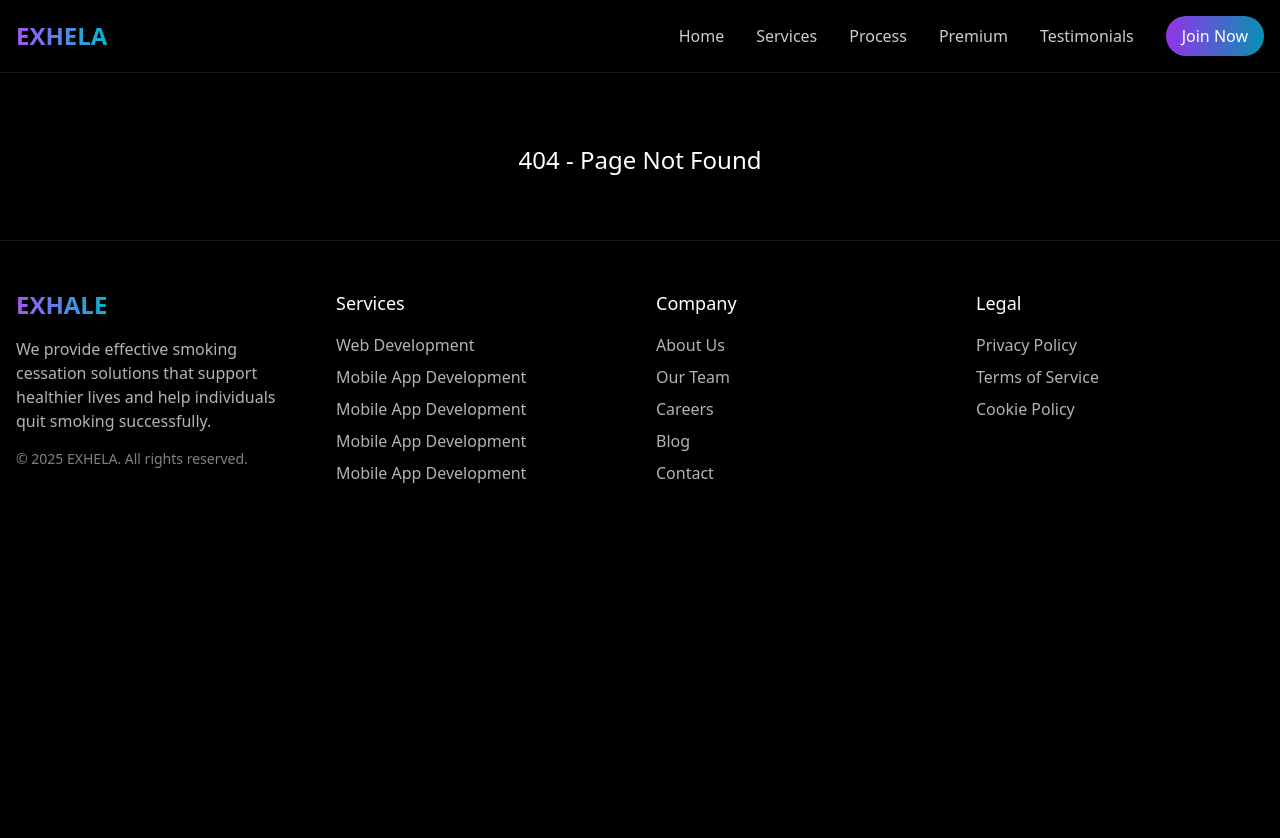
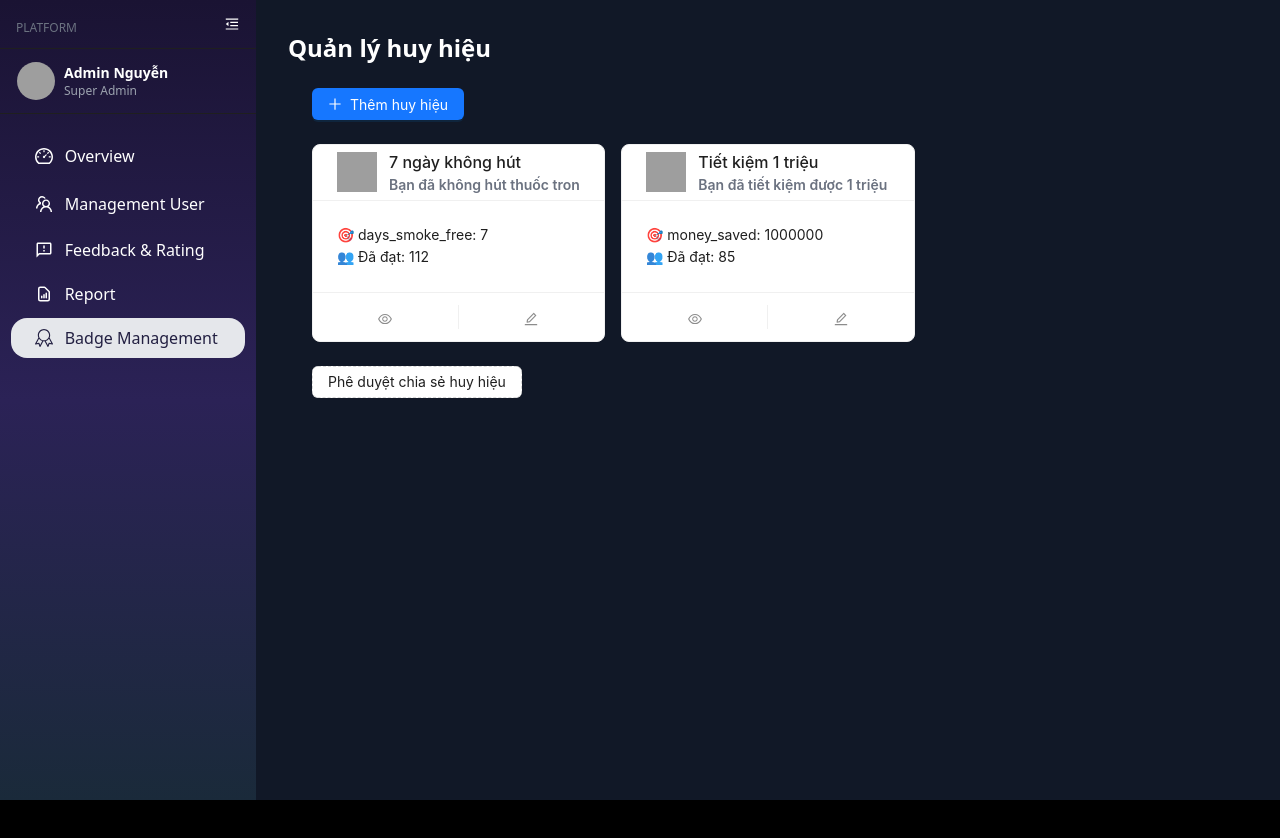
Before and after one commit to hwink09/Smoking_Cessation_FE, a React (Vite) app in the folder client/: page /admin/dashboard/badge-management in a window 1280 px wide. Shown: the top 838 px of the page. After the commit the page ends 800 px from the top, so only its background shows below. Built offline with nearby package versions, Linux system fonts and the light colour scheme; no server answers; grey boxes are pictures that could not be loaded.

Commit message:
badge management

```diff
--- a/client/src/App.jsx
+++ b/client/src/App.jsx
@@ -17,6 +17,7 @@ import Register from "./pages/Auth/register/RegisterPage";
 import ForgotPassword from "./pages/Auth/forgotPassword/ForgotPasswordPage";
 import DashboardAdmin from "./pages/admin/DashboardAdmin";
 import UserManagement from "./pages/admin/UserManagement";
+import BadgeManagement from "./pages/admin/BadgeManagement";
 
 // ===== Layout Wrapper =====
 const Layout = () => (
@@ -61,6 +62,10 @@ function App() {
             path="/admin/dashboard/user-management"
             element={<UserManagement />}
           />
+          <Route
+            path="/admin/dashboard/badge-management"
+            element={<BadgeManagement />}
+          />
         </Routes>
       </Router>
     </AuthProvider>
--- /dev/null
+++ b/client/src/components/Admin/badge/Badge.jsx
@@ -0,0 +1,107 @@
+import React, { useState } from "react";
+import { Button, Card, Tooltip } from "antd";
+import { PlusOutlined, EditOutlined, EyeOutlined } from "@ant-design/icons";
+import BadgeModal from "./BadgeModal";
+import BadgeUserListModal from "./BadgeUserListModal";
+import BadgeShareApprovalModal from "./BadgeShareApprovalModal";
+
+const mockBadges = [
+    {
+        id: "1",
+        name: "7 ngày không hút",
+        description: "Bạn đã không hút thuốc trong 7 ngày!",
+        iconUrl: "/icons/7days.png",
+        conditionType: "days_smoke_free",
+        conditionValue: 7,
+        achievedCount: 112,
+    },
+    {
+        id: "2",
+        name: "Tiết kiệm 1 triệu",
+        description: "Bạn đã tiết kiệm được 1 triệu VND!",
+        iconUrl: "/icons/1m.png",
+        conditionType: "money_saved",
+        conditionValue: 1000000,
+        achievedCount: 85,
+    },
+];
+
+export default function Badge() {
+    const [badges, setBadges] = useState(mockBadges);
+    const [selectedBadge, setSelectedBadge] = useState(null);
+    const [formVisible, setFormVisible] = useState(false);
+    const [userListVisible, setUserListVisible] = useState(false);
+    const [shareVisible, setShareVisible] = useState(false);
+
+    return (
+        <div className="p-6">
+            <div className="flex justify-between items-center mb-6">
+                <Button
+                    type="primary"
+                    icon={<PlusOutlined />}
+                    onClick={() => {
+                        setSelectedBadge(null);
+                        setFormVisible(true);
+                    }}
+                >
+                    Thêm huy hiệu
+                </Button>
+            </div>
+
+            <div className="grid grid-cols-1 md:grid-cols-2 lg:grid-cols-3 gap-4">
+                {badges.map((badge) => (
+                    <Card
+                        key={badge.id}
+                        title={
+                            <div className="flex items-center gap-3">
+                                <img src={badge.iconUrl} className="w-10 h-10" />
+                                <div>
+                                    <div className="font-medium">{badge.name}</div>
+                                    <div className="text-sm text-gray-500">{badge.description}</div>
+                                </div>
+                            </div>
+                        }
+                        actions={[
+                            <Tooltip title="Xem người đạt">
+                                <EyeOutlined onClick={() => {
+                                    setSelectedBadge(badge);
+                                    setUserListVisible(true);
+                                }} />
+                            </Tooltip>,
+                            <Tooltip title="Chỉnh sửa">
+                                <EditOutlined onClick={() => {
+                                    setSelectedBadge(badge);
+                                    setFormVisible(true);
+                                }} />
+                            </Tooltip>,
+                        ]}
+                    >
+                        <p>🎯 {badge.conditionType}: {badge.conditionValue}</p>
+                        <p>👥 Đã đạt: {badge.achievedCount}</p>
+                    </Card>
+                ))}
+            </div>
+
+            <div className="mt-6">
+                <Button type="dashed" onClick={() => setShareVisible(true)}>
+                    Phê duyệt chia sẻ huy hiệu
+                </Button>
+            </div>
+
+            <BadgeModal
+                visible={formVisible}
+                badge={selectedBadge}
+                onClose={() => setFormVisible(false)}
+            />
+            <BadgeUserListModal
+                visible={userListVisible}
+                badge={selectedBadge}
+                onClose={() => setUserListVisible(false)}
+            />
+            <BadgeShareApprovalModal
+                visible={shareVisible}
+                onClose={() => setShareVisible(false)}
+            />
+        </div>
+    );
+}
--- /dev/null
+++ b/client/src/components/Admin/badge/BadgeModal.jsx
@@ -0,0 +1,50 @@
+import React, { useEffect } from "react";
+import { Modal, Form, Input, Select, InputNumber } from "antd";
+
+export default function BadgeModal({ visible, badge, onClose }) {
+    const [form] = Form.useForm();
+
+    useEffect(() => {
+        if (badge) {
+            form.setFieldsValue(badge);
+        } else {
+            form.resetFields();
+        }
+    }, [badge]);
+
+    const onFinish = (values) => {
+        console.log("Lưu huy hiệu:", values);
+        onClose();
+    };
+
+    return (
+        <Modal
+            title={badge ? "Chỉnh sửa huy hiệu" : "Tạo huy hiệu mới"}
+            open={visible}
+            onCancel={onClose}
+            onOk={() => form.submit()}
+            okText="Lưu"
+        >
+            <Form form={form} layout="vertical" onFinish={onFinish}>
+                <Form.Item name="name" label="Tên huy hiệu" rules={[{ required: true }]}>
+                    <Input />
+                </Form.Item>
+                <Form.Item name="description" label="Mô tả">
+                    <Input />
+                </Form.Item>
+                <Form.Item name="iconUrl" label="URL ảnh huy hiệu">
+                    <Input />
+                </Form.Item>
+                <Form.Item name="conditionType" label="Loại điều kiện">
+                    <Select>
+                        <Select.Option value="days_smoke_free">Ngày không hút thuốc</Select.Option>
+                        <Select.Option value="money_saved">Tiền tiết kiệm</Select.Option>
+                    </Select>
+                </Form.Item>
+                <Form.Item name="conditionValue" label="Giá trị điều kiện">
+                    <InputNumber className="w-full" />
+                </Form.Item>
+            </Form>
+        </Modal>
+    );
+}
--- /dev/null
+++ b/client/src/components/Admin/badge/BadgeShareApprovalModal.jsx
@@ -0,0 +1,42 @@
+import React from "react";
+import { Modal, List, Button } from "antd";
+
+const mockShares = [
+    { id: 1, user: "Nguyễn Văn C", content: "Mình đã không hút 7 ngày rồi!" },
+];
+
+export default function BadgeShareApprovalModal({ visible, onClose }) {
+    const approveShare = (id) => {
+        console.log("Phê duyệt:", id);
+    };
+
+    const rejectShare = (id) => {
+        console.log("Từ chối:", id);
+    };
+
+    return (
+        <Modal
+            title="Phê duyệt chia sẻ huy hiệu"
+            open={visible}
+            onCancel={onClose}
+            footer={null}
+        >
+            <List
+                dataSource={mockShares}
+                renderItem={(item) => (
+                    <List.Item
+                        actions={[
+                            <Button type="link" onClick={() => approveShare(item.id)}>Phê duyệt</Button>,
+                            <Button type="link" danger onClick={() => rejectShare(item.id)}>Từ chối</Button>,
+                        ]}
+                    >
+                        <List.Item.Meta
+                            title={item.user}
+                            description={item.content}
+                        />
+                    </List.Item>
+                )}
+            />
+        </Modal>
+    );
+}
--- /dev/null
+++ b/client/src/components/Admin/badge/BadgeUserListModal.jsx
@@ -0,0 +1,25 @@
+import React from "react";
+import { Modal, Table } from "antd";
+
+const mockUsers = [
+    { key: "1", name: "Nguyễn Văn A", achievedAt: "2025-05-01" },
+    { key: "2", name: "Trần Thị B", achievedAt: "2025-05-10" },
+];
+
+export default function BadgeUserListModal({ visible, badge, onClose }) {
+    const columns = [
+        { title: "Tên người dùng", dataIndex: "name" },
+        { title: "Thời gian đạt", dataIndex: "achievedAt" },
+    ];
+
+    return (
+        <Modal
+            title={`Người dùng đạt huy hiệu: ${badge?.name}`}
+            open={visible}
+            onCancel={onClose}
+            footer={null}
+        >
+            <Table columns={columns} dataSource={mockUsers} pagination={false} />
+        </Modal>
+    );
+}
--- a/client/src/components/Admin/userManager/UserTable.jsx
+++ b/client/src/components/Admin/userManager/UserTable.jsx
@@ -33,6 +33,7 @@ export default function UserTable() {
                 >
                     <Select.Option value="user">User</Select.Option>
                     <Select.Option value="admin">Admin</Select.Option>
+                    <Select.Option value="coach">Coach</Select.Option>
                 </Select>
             ),
         },
--- a/client/src/components/layouts/admin/Sidebar.jsx
+++ b/client/src/components/layouts/admin/Sidebar.jsx
@@ -6,12 +6,14 @@ import { MdOutlineFeedback, MdLogout } from "react-icons/md";
 import { HiOutlineDocumentReport } from "react-icons/hi"
 import { FaUser } from "react-icons/fa";
 import { useEffect } from "react";
+import { SlBadge } from "react-icons/sl";
 
 const menu = [
     { label: "Overview", icon: <DashboardOutlined />, path: "/admin/dashboard" },
     { label: "Management User", icon: <TeamOutlined />, path: "/admin/dashboard/user-management" },
     { label: "Feedback & Rating", icon: <MdOutlineFeedback />, path: "#" },
     { label: "Report", icon: <HiOutlineDocumentReport />, path: "#" },
+    { label: "Badge Management", icon: <SlBadge />, path: "/admin/dashboard/badge-management" },
 ];
 
 export default function Sidebar({ admin }) {
--- /dev/null
+++ b/client/src/pages/admin/BadgeManagement.jsx
@@ -0,0 +1,19 @@
+import React from 'react'
+import Badge from '~/components/Admin/badge/Badge';
+import AdminLayout from '~/components/layouts/admin/AdminLayout'
+
+const admin = {
+    name: "Admin Nguyễn",
+    avatar: "https://i.pravatar.cc/150?img=3",
+    role: "Super Admin",
+};
+function BadgeManagement() {
+    return (
+        <AdminLayout admin={admin}>
+            <h1 className="text-2xl font-bold">Quản lý huy hiệu</h1>
+            <Badge />
+        </AdminLayout>
+    )
+}
+
+export default BadgeManagement
--- a/client/src/pages/admin/DashboardAdmin.jsx
+++ b/client/src/pages/admin/DashboardAdmin.jsx
@@ -2,7 +2,6 @@ import AdminLayout from "../../components/layouts/admin/AdminLayout";
 import Cards from "../../components/Admin/overview/Cards";
 import Overview from "~/components/Admin/overview/Overview";
 import ColourfulText from "../../components/ui/colourful-text";
-import { motion } from "motion/react";
 
 const admin = {
     name: "Admin Nguyễn",
```
